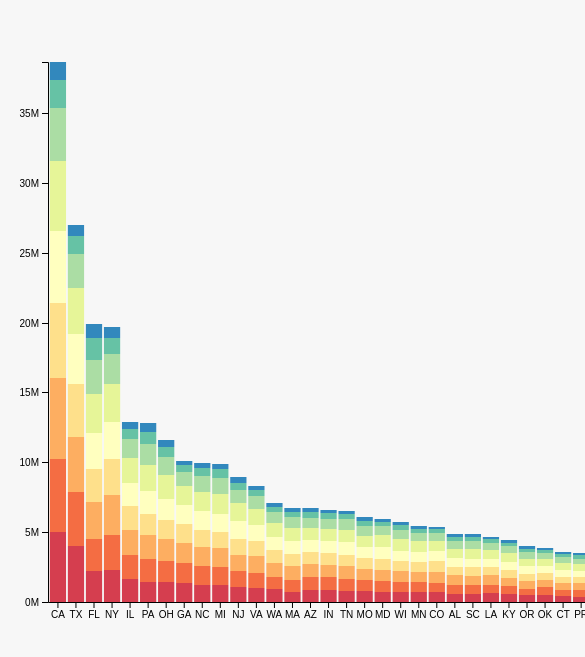
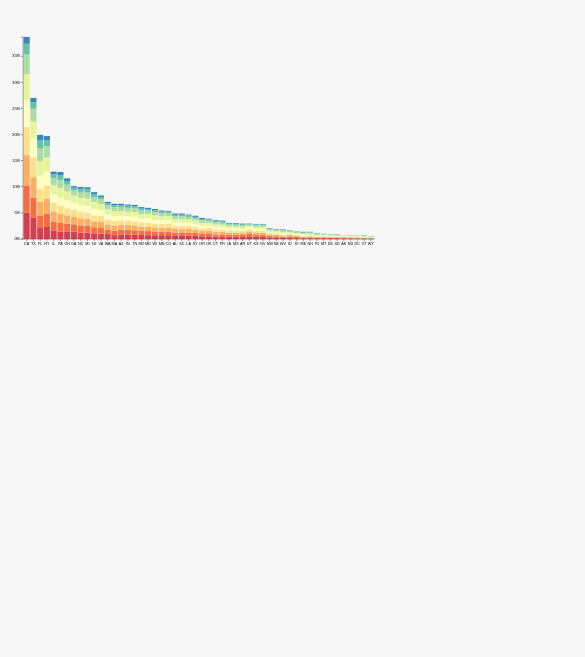
Before and after one commit to MatchuPitchu/d3-summary, a website built with Vite: page 09_project-bar-chart/index.html in a window 390 px wide. Shown: the part 61-718 px from the top of the page, 585 px wide, since content can reach past the window. Built offline with nearby package versions, Linux system fonts and the light colour scheme.

Commit message:
docs: add responsive section

```diff
--- a/09_project-bar-chart/src/main.ts
+++ b/09_project-bar-chart/src/main.ts
@@ -51,8 +51,9 @@ const draw = async (chartWrapperSelector: string) => {
   const svg = d3
     .select(chartWrapperSelector)
     .append('svg')
-    .attr('width', dimensions.width)
-    .attr('height', dimensions.height);
+    // .attr('width', dimensions.width)
+    // .attr('height', dimensions.height)
+    .attr('viewBox', `0 0 ${dimensions.width} ${dimensions.height}`);
 
   const container = svg.append('g').attr('transform', `translate(${dimensions.margin}, ${dimensions.margin})`);
 
--- a/09_project-bar-chart/src/style.css
+++ b/09_project-bar-chart/src/style.css
@@ -8,6 +8,5 @@ h1 {
 
 #chart {
   margin: 25px auto;
-  width: 1000px;
-  position: relative;
+  max-width: 1000px;
 }
```
Also changed, not shown: Readme.md.
